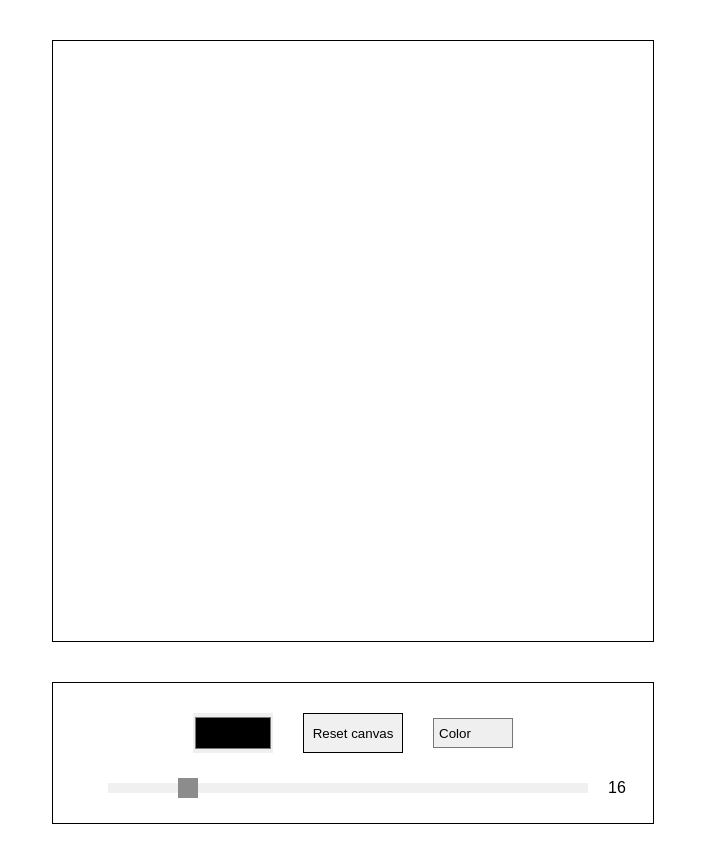
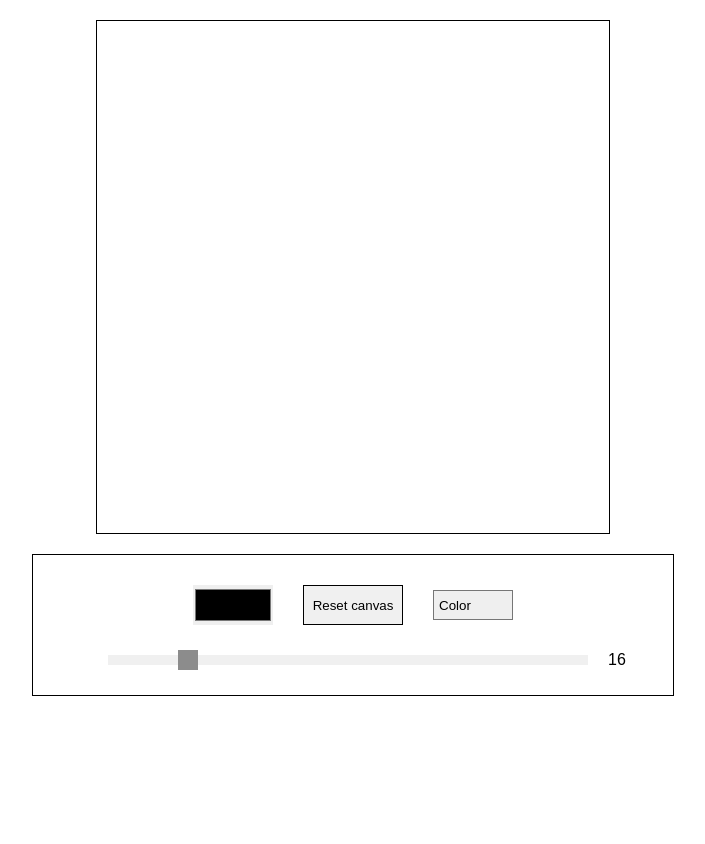
Before and after one commit to jktham/etch-a-sketch, a plain HTML site: page index.html in a window 1280 px wide. Shown: the whole page, without its empty margins (287-992 px from the left). After the commit the page ends 800 px from the top, so only its background shows below. Drawn offline with Linux system fonts and the light colour scheme.

Commit message:
adjust sizing

```diff
--- a/main.css
+++ b/main.css
@@ -7,9 +7,9 @@
 }
 #grid-container {
     display: table;
-    width: 600px;
-    height: 600px;
-    margin: 40px auto;
+    width: 40vw;
+    height: 40vw;
+    margin: 20px auto;
     border: 1px black solid;
 }
 #grid-container > div {
@@ -20,8 +20,8 @@
     background-color: rgb(255, 255, 255);
 }
 .div-controls {
-    width: 600px;
-    margin: 20px auto;
+    width: 50vw;
+    margin: 10px auto;
     padding: 10px 0px 20px;
     border: 1px black solid;
     text-align: center;
@@ -30,6 +30,7 @@
     display: flex;
     justify-content: center;
     align-items: center;
+    margin: 0px 20px;
 }
 #input-color {
     width: 80px;
```
